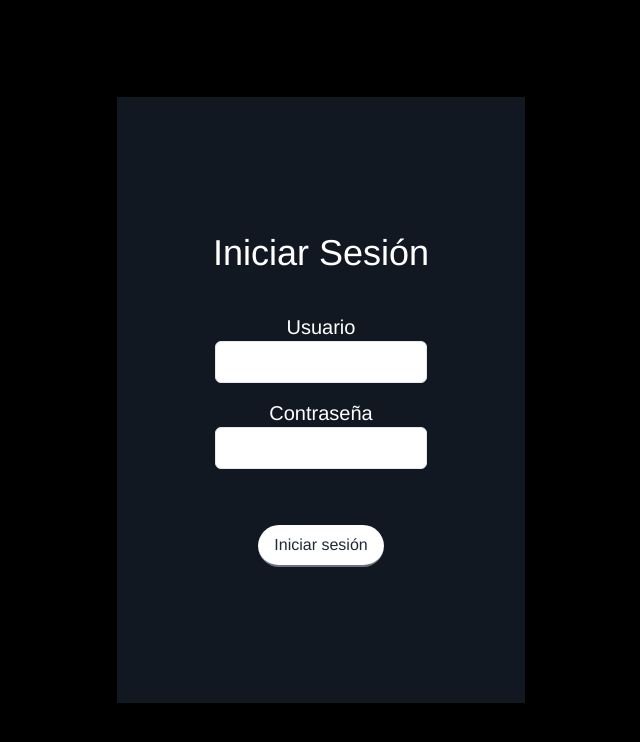
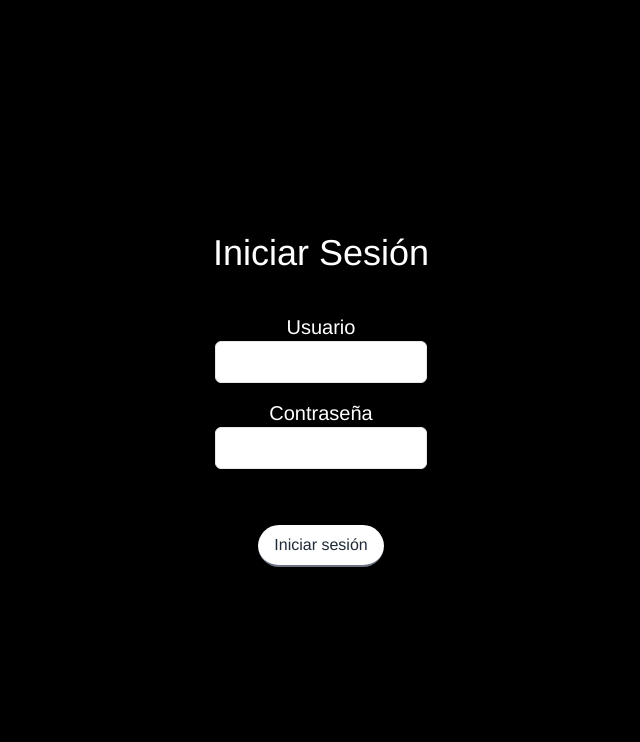
Before and after one commit to frankgimeno3/pompeiaprinter, a Next.js app: page / in a window 1280 px wide. Shown: the top 742 px of the page, without its empty margins (319-959 px from the left). Built offline with nearby package versions, Linux system fonts and the light colour scheme.

Commit message:
añado estilos

```diff
--- a/pages/index.tsx
+++ b/pages/index.tsx
@@ -46,7 +46,7 @@ const handleLogin = (e: React.FormEvent) => {
     <div className="relative w-full h-screen bg-black">
 
     <div className="absolute inset-0 flex flex-col justify-center items-center text-center">
-      <div className="bg-gray-800 bg-opacity-60 backdrop-filter backdrop-blur-lg w-50vw pt-10 pb-10 ">
+      <div className=" backdrop-filter backdrop-blur-lg w-50vw pt-10 pb-10 ">
         <div className="flex flex-col items-center p-24">
           <h2 className="text-4xl text-white pb-10">Iniciar Sesión</h2>
 
```
